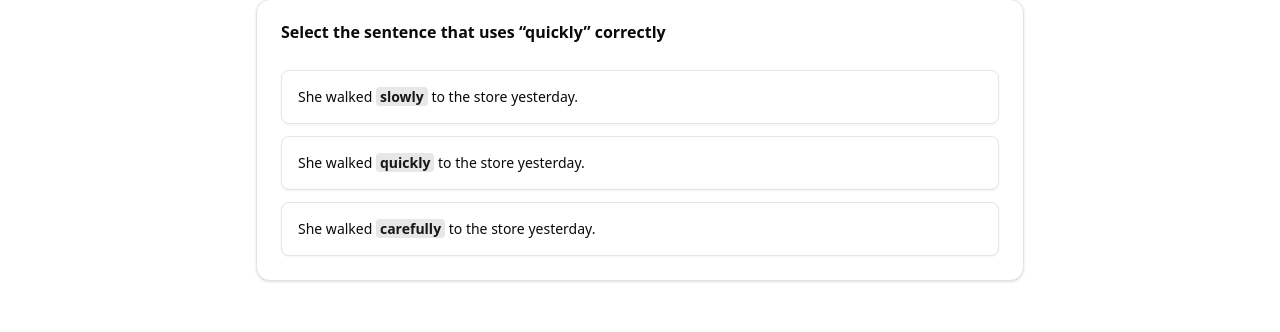
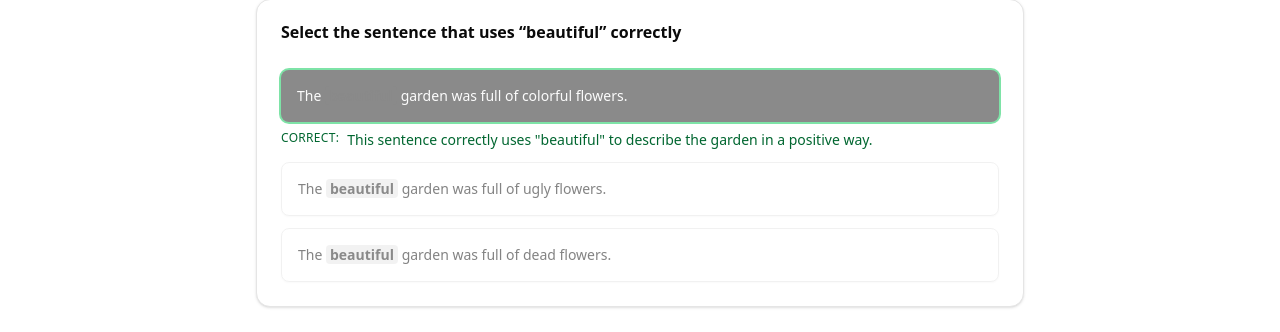
Before and after one commit to charlie-maloney/wordz, a Next.js app: page /practice in a window 1280 px wide. Both pictures are taken after a click on the button "The beautiful garden was full of colorful flowers.". Shown: the part 158-490 px from the top of the page. Built offline with nearby package versions, Linux system fonts and the light colour scheme; no server answers.

Commit message:
feat: add explanations to options in practice steps and integrate framer-motion for animations

```diff
--- a/package.json
+++ b/package.json
@@ -15,8 +15,8 @@
     "@radix-ui/react-checkbox": "^1.3.3",
     "@radix-ui/react-dialog": "^1.1.15",
     "@radix-ui/react-dropdown-menu": "^2.1.16",
+    "@radix-ui/react-label": "^2.1.7",
     "@radix-ui/react-progress": "^1.1.7",
-    "@radix-ui/react-label": "^2.1.7",
     "@radix-ui/react-slot": "^1.2.3",
     "@supabase/ssr": "^0.7.0",
     "@supabase/supabase-js": "^2.57.4",
@@ -26,6 +26,7 @@
     "class-variance-authority": "^0.7.1",
     "clsx": "^2.1.1",
     "cmdk": "^1.1.1",
+    "framer-motion": "^12.23.21",
     "lucide-react": "^0.544.0",
     "nanoid": "^5.1.6",
     "next": "15.5.3",
--- a/src/app/practice/page.tsx
+++ b/src/app/practice/page.tsx
@@ -18,18 +18,24 @@ const mockSteps: CTSStep[] = [
     options: [
       {
         sentence: 'The beautiful garden was full of colorful flowers.',
+        explanation:
+          'This sentence correctly uses "beautiful" to describe the garden in a positive way.',
         isCorrect: true,
         keyWord: 'beautiful',
       },
       {
-        sentence: 'The ugly garden was full of colorful flowers.',
+        sentence: 'The beautiful garden was full of ugly flowers.',
+        explanation:
+          'This sentence contradicts the word "beautiful" by describing the flowers as ugly.',
         isCorrect: false,
-        keyWord: 'ugly',
+        keyWord: 'beautiful',
       },
       {
-        sentence: 'The small garden was full of colorful flowers.',
+        sentence: 'The beautiful garden was full of dead flowers.',
+        explanation:
+          'This sentence contradicts the word "beautiful" by describing the flowers as dead.',
         isCorrect: false,
-        keyWord: 'small',
+        keyWord: 'beautiful',
       },
     ],
   },
@@ -40,19 +46,25 @@ const mockSteps: CTSStep[] = [
     word: 'quickly',
     options: [
       {
-        sentence: 'She walked slowly to the store yesterday.',
-        isCorrect: false,
-        keyWord: 'slowly',
-      },
-      {
         sentence: 'She walked quickly to the store yesterday.',
+        explanation:
+          'This sentence correctly uses "quickly" to describe the manner of walking.',
         isCorrect: true,
         keyWord: 'quickly',
       },
       {
-        sentence: 'She walked carefully to the store yesterday.',
+        sentence: 'She walked quickly to the wrong store yesterday.',
+        explanation:
+          'Although "quickly" is used, the focus on the wrong store makes it incorrect.',
         isCorrect: false,
-        keyWord: 'carefully',
+        keyWord: 'quickly',
+      },
+      {
+        sentence: 'She walked quickly but got lost yesterday.',
+        explanation:
+          'While "quickly" is used, the outcome of getting lost makes it incorrect.',
+        isCorrect: false,
+        keyWord: 'quickly',
       },
     ],
   },
@@ -63,19 +75,25 @@ const mockSteps: CTSStep[] = [
     word: 'enormous',
     options: [
       {
-        sentence: 'The tiny elephant trumpeted loudly in the zoo.',
-        isCorrect: false,
-        keyWord: 'tiny',
-      },
-      {
         sentence: 'The enormous elephant trumpeted loudly in the zoo.',
+        explanation:
+          'This sentence correctly uses "enormous" to describe the large size of the elephant.',
         isCorrect: true,
         keyWord: 'enormous',
       },
       {
-        sentence: 'The young elephant trumpeted loudly in the zoo.',
+        sentence: 'The enormous elephant whispered softly in the zoo.',
+        explanation:
+          'The action of whispering softly contradicts the idea of an "enormous" elephant.',
         isCorrect: false,
-        keyWord: 'young',
+        keyWord: 'enormous',
+      },
+      {
+        sentence: 'The enormous elephant hid behind a small tree.',
+        explanation:
+          'The idea of an "enormous" elephant hiding behind a small tree is unrealistic.',
+        isCorrect: false,
+        keyWord: 'enormous',
       },
     ],
   },
@@ -113,7 +131,7 @@ export default function PracticePage() {
       } else {
         setSessionComplete(true);
       }
-    }, 100);
+    }, 3000);
   };
 
   if (sessionComplete) {
--- a/src/components/practice/QuestionStep.tsx
+++ b/src/components/practice/QuestionStep.tsx
@@ -4,6 +4,7 @@ import { Button } from '@/components/ui/button';
 import { Card, CardContent, CardHeader, CardTitle } from '@/components/ui/card';
 import { cn } from '@/lib/utils';
 import type { CTSStep } from '@/dtos/practice-session-schemas';
+import { motion, AnimatePresence } from 'framer-motion';
 
 interface QuestionStepProps {
   step: CTSStep;
@@ -62,8 +63,8 @@ export function QuestionStep({
           }
 
           return (
+            <div key={index} className="space-y-2">
               <Button
-              key={index}
                 variant={buttonVariant}
                 className={cn(
                   'w-full p-4 h-auto text-left justify-start text-wrap whitespace-normal',
@@ -78,6 +79,34 @@ export function QuestionStep({
               >
                 {renderSentenceWithKeyword(option.sentence, option.keyWord)}
               </Button>
+
+              <AnimatePresence>
+                {showResult &&
+                  (selectedOption === index || option.isCorrect) &&
+                  option.explanation && (
+                    <motion.div
+                      initial={{ opacity: 0, height: 0, y: -5 }}
+                      animate={{ opacity: 1, height: 'auto', y: 0 }}
+                      transition={{
+                        ease: 'easeOut',
+                      }}
+                      className={cn(
+                        'text-sm overflow-hidden',
+                        option.isCorrect
+                          ? ' text-green-800 '
+                          : ' text-red-800 ',
+                      )}
+                    >
+                      <div className="flex items-start gap-2">
+                        <span className="font-medium text-xs uppercase tracking-wide">
+                          {option.isCorrect ? 'Correct' : 'Incorrect'}:
+                        </span>
+                        <span>{option.explanation}</span>
+                      </div>
+                    </motion.div>
+                  )}
+              </AnimatePresence>
+            </div>
           );
         })}
       </CardContent>
--- a/src/dtos/practice-session-schemas.ts
+++ b/src/dtos/practice-session-schemas.ts
@@ -8,6 +8,7 @@ export const CTSOptionSchema = z.object({
   sentence: z.string(),
   isCorrect: z.boolean(),
   keyWord: z.string(),
+  explanation: z.string().optional(),
 });
 
 export const CTSStepSchema = z.object({
```
Also changed, not shown: 1 other file (tests, documents, lock files or other folders). Lines whose indentation alone changed are shown as unchanged.
